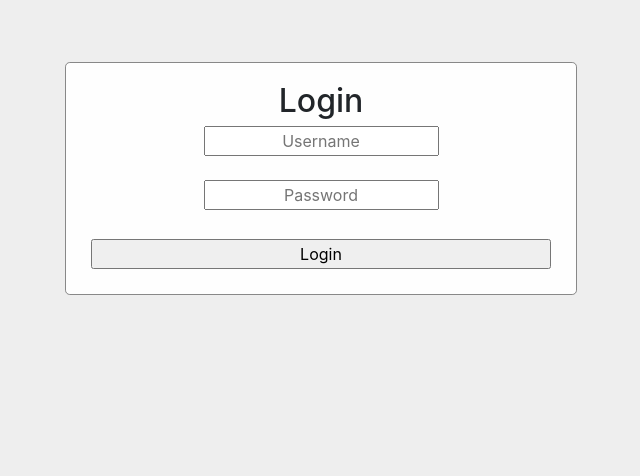
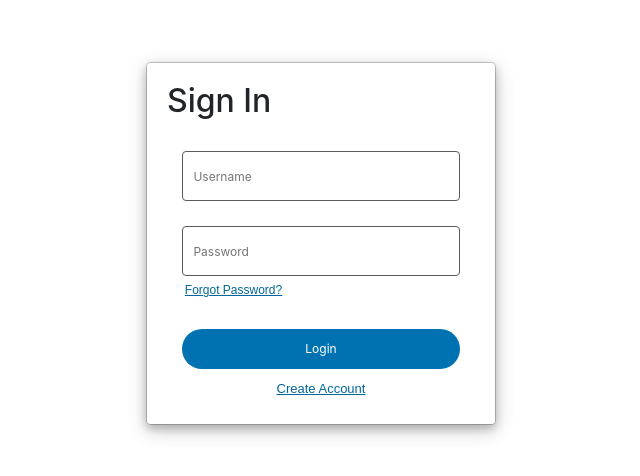
Before and after one commit to MrPinkPigg/capstoneProject, a React (Create React App) app in the folder plate_builder/: page / in a window 1280 px wide. Shown: the part 130-606 px from the top of the page, without its empty margins (319-959 px from the left). Built offline with nearby package versions, Linux system fonts and the light colour scheme.

Commit message:
Finished login/createAcc/forgotPass screens

```diff
--- a/plate_builder/src/App.css
+++ b/plate_builder/src/App.css
@@ -143,7 +143,7 @@ td:hover .hovercell {
 }
 
 .mod {
-  background-color: #eee;
+  background-color: white;
   position: fixed;
   z-index: 1;
   left: 0;
@@ -154,17 +154,62 @@ td:hover .hovercell {
   text-align: center;
 }
 .modal-content {
-  background-color: #fefefe;
+  background-color: white;
+  box-shadow: 0 4px 8px 0 rgba(0, 0, 0, 0.2), 0 6px 20px 0 rgba(0, 0, 0, 0.19);
   margin: 15% auto;
   padding: 20px;
-  border: 1px solid #888;
-  width: 40%;
+  width: 350px;
   text-align: center;
+  display: block;
 }
 
 .inputs {
-  margin-left: 25%;
-  height: auto;
-  width: 50%;
-  text-align: center;
+  height: 50px;
+  width: 90%;
+  border-radius: 4px;
+  padding-left: 10px;
+  margin-top: 25px;
+  border: 1px solid rgb(90, 90, 90);
+  text-align: left;
 }
+
+.loginButton {
+  background-color: #0072b1;
+  color: white;
+  border-radius: 20px;
+  margin-top: 25px;
+  border: none;
+  height: 40px;
+  width: 90%;
+}
+
+h2 {
+  text-align: left;
+}
+
+.buttonLink {
+    background: none!important;
+    border: none;
+    padding: 0!important;
+    font-family: arial, sans-serif;
+    color: #069;
+    text-decoration: underline;
+    cursor: pointer;
+    margin-right: 180px;
+}
+
+.buttonLink2 {
+  background: none!important;
+  border: none;
+  padding: 0!important;
+  font-family: arial, sans-serif;
+  font-size: small;
+  color: #069;
+  text-decoration: underline;
+  cursor: pointer;
+}
+
+body {
+  text-align: left;
+  font-size: 12px;
+}
--- a/plate_builder/src/App.js
+++ b/plate_builder/src/App.js
@@ -12,6 +12,7 @@ var row = 12;
 var col = 8;
 class App extends Component{
   render() {
+    this.state = { isAuthenticated: false };
     return (
       <Router>
           {/* These are the actual paths that the app takes, when clicking different links */}
--- a/plate_builder/src/components/Login.js
+++ b/plate_builder/src/components/Login.js
@@ -1,16 +1,67 @@
 import React, {Component} from 'react';
+import '../App.css';
 
 const Login = () =>{
     return (
-        <div class="mod">
+        <div>
+        <div class="mod" id='signIn'>
             <div class="modal-content">
-                <h2>Login</h2>
+                <h2>Sign In</h2>
                 <input class='inputs' placeholder='Username'></input> <br></br>
                 <input class='inputs' placeholder='Password'></input> <br></br>
-                <button type='submit'>Login</button>
+                <button class='buttonLink' onClick={showForgot}>Forgot Password?</button> <br></br>
+                <button type='submit' class='loginButton'>Login</button>
+                <button class='buttonLink2' onClick={showCreate}>Create Account</button>
             </div>
+        </div>
+        <div class="mod hide" id='createAcc'>
+            <div class="modal-content">
+                <h2>Create Account</h2>
+                <input class='inputs' placeholder='Username'></input> <br></br>
+                <input class='inputs' placeholder='Password'></input> <br></br>
+                <button type='submit' class='loginButton' onClick={showCreate}>Create Account</button>
+            </div>
+        </div>
+        <div class="mod hide" id='forgotPass'>
+            <div class="modal-content">
+                <h2>Reset Password</h2>
+                <body>Enter your email to receive password instructions</body>
+                <input class='inputs' placeholder='email'></input> <br></br>
+                <button type='submit' class='loginButton' onClick={showForgot}>Send Email</button>
+            </div>
+        </div>
         </div>
     );
 }
 
+const showCreate = () => {
+    const signinScreen = document.getElementById("signIn")
+    const createaccScreen = document.getElementById("createAcc")
+    const forgotScreen = document.getElementById("forgotPass")
+    if (createaccScreen.classList.contains("hide")) {
+        signinScreen.classList.add("hide")
+        createaccScreen.classList.remove("hide")
+    }
+    else {
+        signinScreen.classList.remove("hide")
+        createaccScreen.classList.add("hide")
+    }
+}
+
+const showForgot = () => {
+    const signinScreen = document.getElementById("signIn")
+    const createaccScreen = document.getElementById("createAcc")
+    const forgotScreen = document.getElementById("forgotPass")
+    if (forgotScreen.classList.contains("hide")) {
+        forgotScreen.classList.remove("hide")
+        signinScreen.classList.add("hide")
+        createaccScreen.classList.add("hide")
+    }
+    else {
+        forgotScreen.classList.add("hide")
+        signinScreen.classList.remove("hide")
+        createaccScreen.classList.add("hide")
+    }
+}
+
 export default Login;
```
